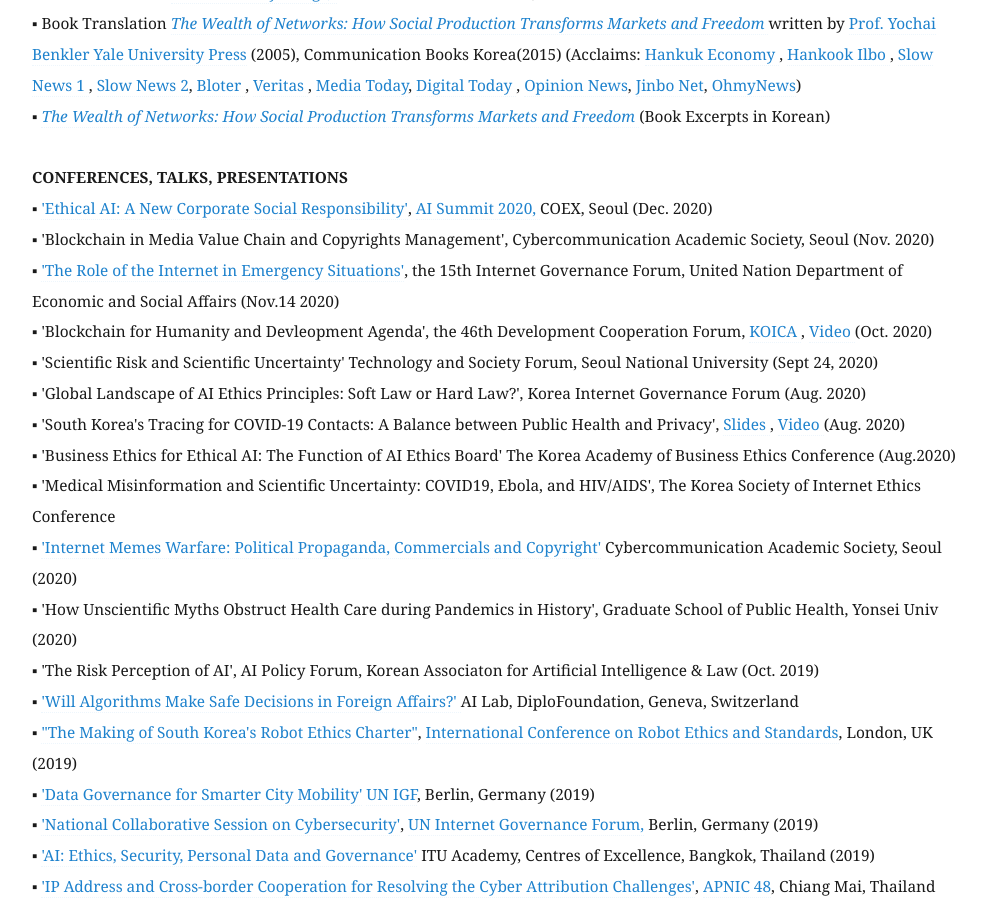
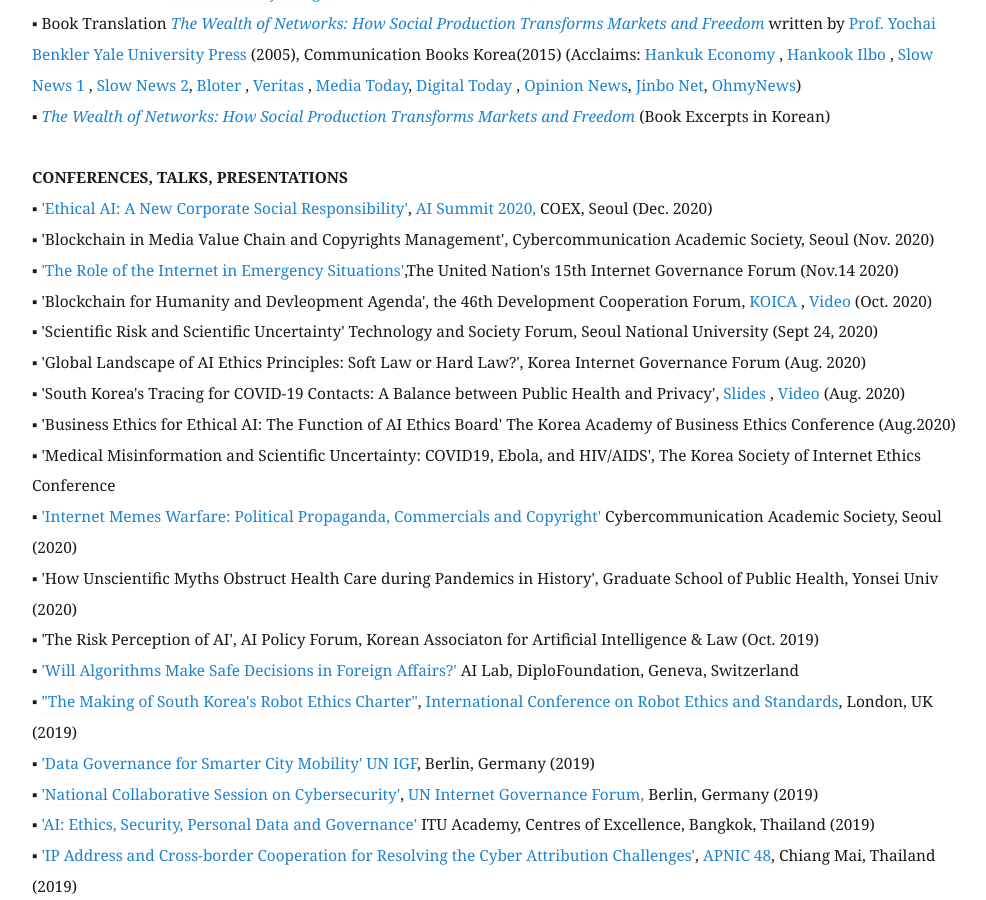
Before and after one commit to eunchangchoi/eunchangchoi.github.io, a Jekyll site: the page built from index.md, in a window 1280 px wide and 900 px high, scrolled down 2576 px. Shown: the whole window, without its empty margins (68-1054 px from the left). Built offline with Jekyll 4.4.1, drawn with Linux system fonts in a browser that asks for light colours.

Commit message:
Update index.md

```diff
--- a/index.md
+++ b/index.md
@@ -49,7 +49,7 @@
  <strong> CONFERENCES, TALKS, PRESENTATIONS </strong> <br>
 ▪  <a href="https://aisummit.co.kr/ais2020_eun-chang-choi/?lang=en">'Ethical AI: A New Corporate Social Responsibility'</a>, <a href="https://aisummit.co.kr/?lang=en"> AI Summit 2020, </a> COEX, Seoul (Dec. 2020)<br>
 ▪  'Blockchain in Media Value Chain and Copyrights Management', Cybercommunication Academic Society, Seoul (Nov. 2020)<br>
-▪  <a href="https://www.intgovforum.org/multilingual/content/igf-2020-main-session-nris-role-of-the-internet-in-emergency-situations">'The Role of the Internet in Emergency Situations'</a>, the 15th Internet Governance Forum, United Nation Department of Economic and Social Affairs (Nov.14 2020) <br>
+▪  <a href="https://www.intgovforum.org/multilingual/content/igf-2020-main-session-nris-role-of-the-internet-in-emergency-situations">'The Role of the Internet in Emergency Situations'</a>,The United Nation's 15th Internet Governance Forum (Nov.14 2020) <br>
 ▪  'Blockchain for Humanity and Devleopment Agenda', the 46th Development Cooperation Forum, <a href="http://www.koica.go.kr/sites/koica_en/index.do"> KOICA </a>, <a href="https://youtu.be/BunQy8hsnVQ?t=5742"> Video </a> (Oct. 2020)<br>
 ▪  'Scientific Risk and Scientific Uncertainty' Technology and Society Forum, Seoul National University (Sept 24, 2020)<br>
 ▪  'Global Landscape of AI Ethics Principles: Soft Law or Hard Law?', Korea Internet Governance Forum (Aug. 2020) <br>
```
